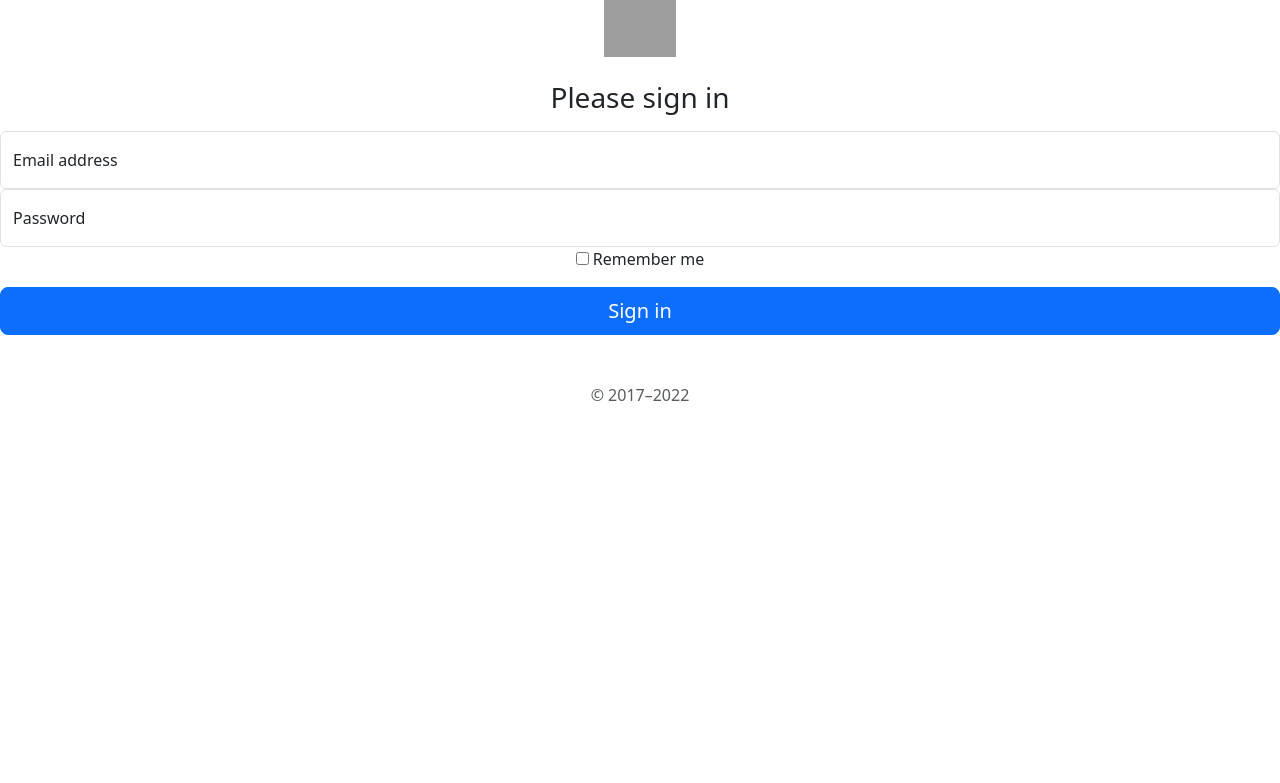
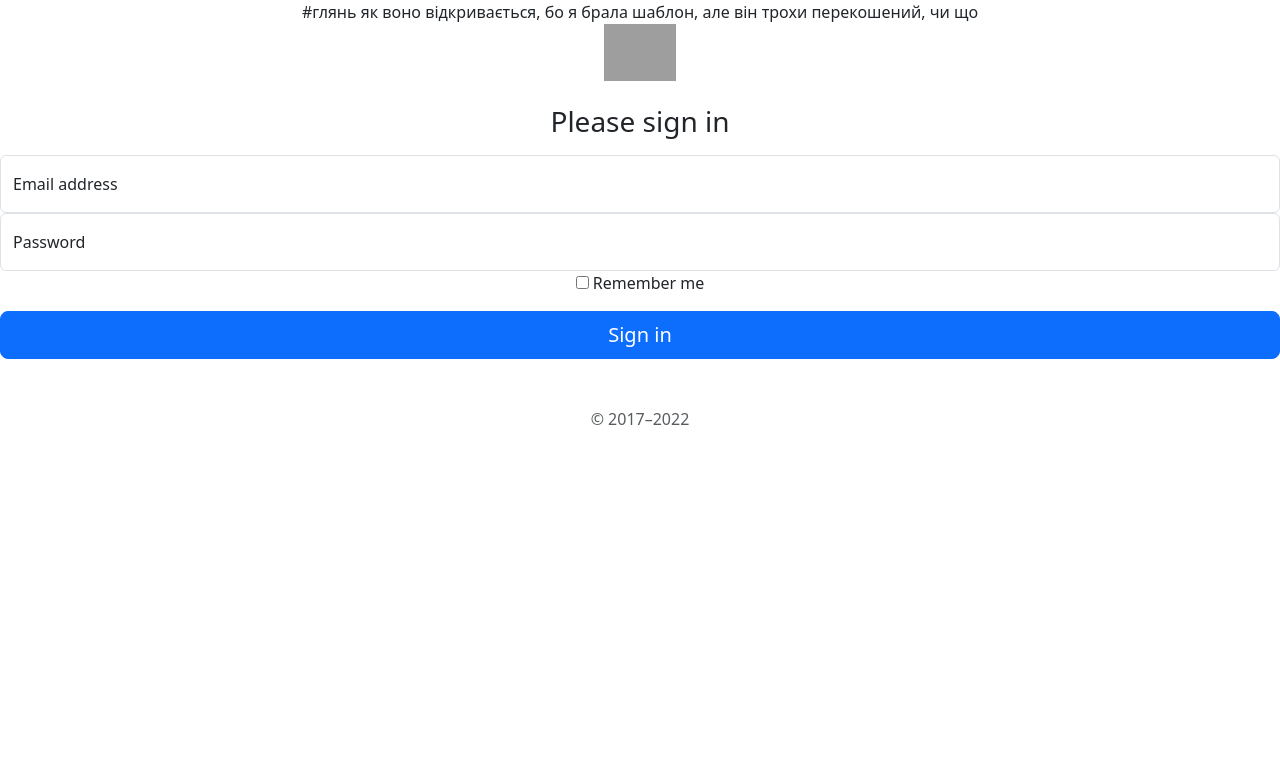
Before and after one commit to ForMaRiiA/Website, a Flask app: page /sign_in in a window 1280 px wide. Shown: the top 783 px of the page. Run offline with Flask 2, Linux system fonts and the light colour scheme; some libraries are stand-ins or nearby versions; grey boxes are pictures that could not be loaded.

Commit message:
Update sign.html

```diff
--- a/site/templates/sign.html
+++ b/site/templates/sign.html
@@ -1,3 +1,4 @@
+#глянь як воно відкривається, бо я брала шаблон, але він трохи перекошений, чи що
 <!DOCTYPE html>
 <html lang="en"><head>
     <meta charset="utf-8">
```
